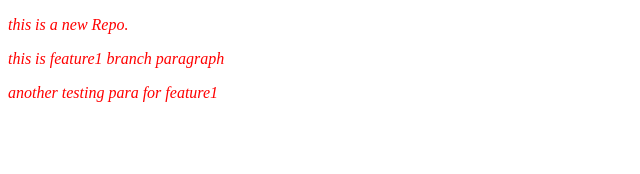
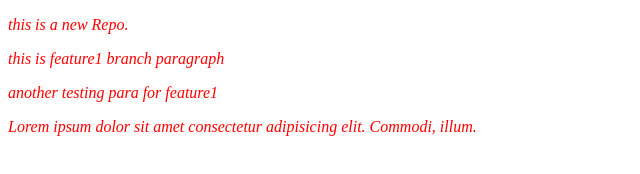
Before and after one commit to Adnan-Rehman/localRepo, a plain HTML site: page Index.html in a window 1280 px wide. Shown: the whole page, without its empty margins (0-640 px from the left). Drawn offline with Linux system fonts and the light colour scheme.

Commit message:
Adding a new feature in feature1

```diff
--- a/Index.html
+++ b/Index.html
@@ -10,5 +10,6 @@
     <p>this is a new Repo.</p>
     <p>this is feature1 branch paragraph</p>
     <p>another testing para for feature1</p>
+    <p>Lorem ipsum dolor sit amet consectetur adipisicing elit. Commodi, illum.</p>
 
 </html>
```
